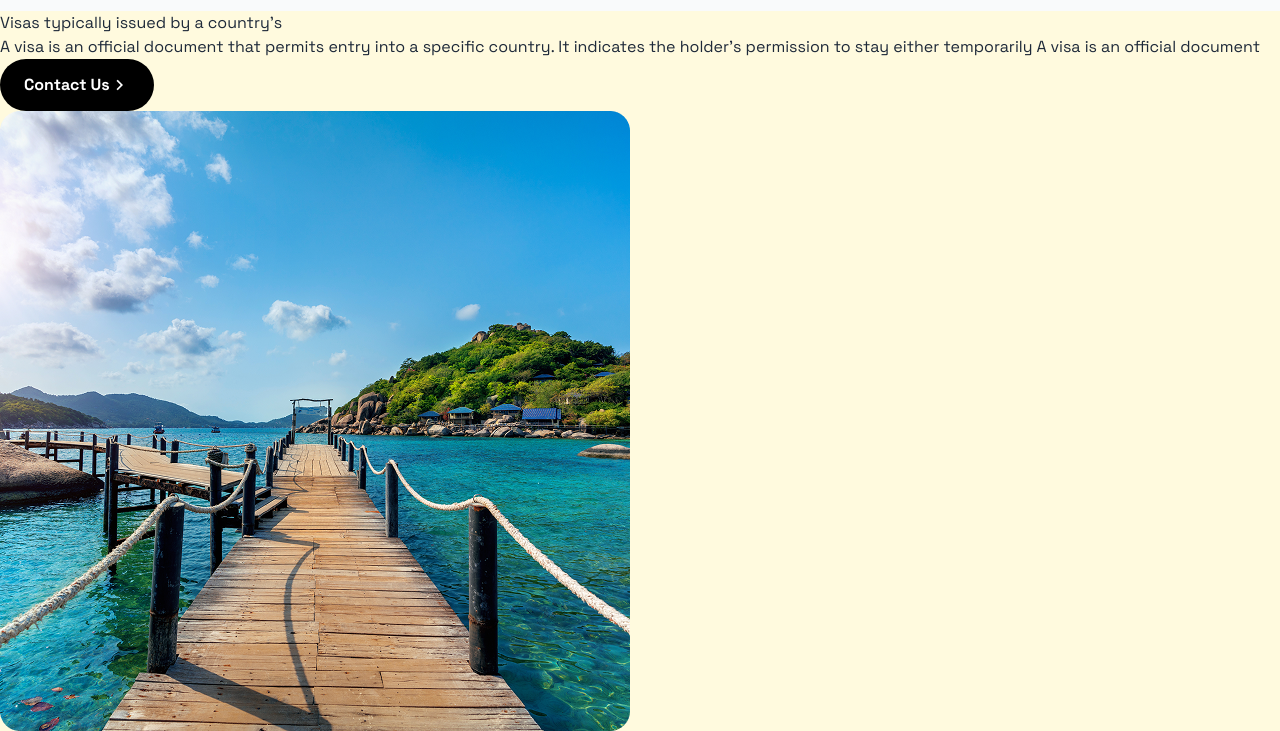
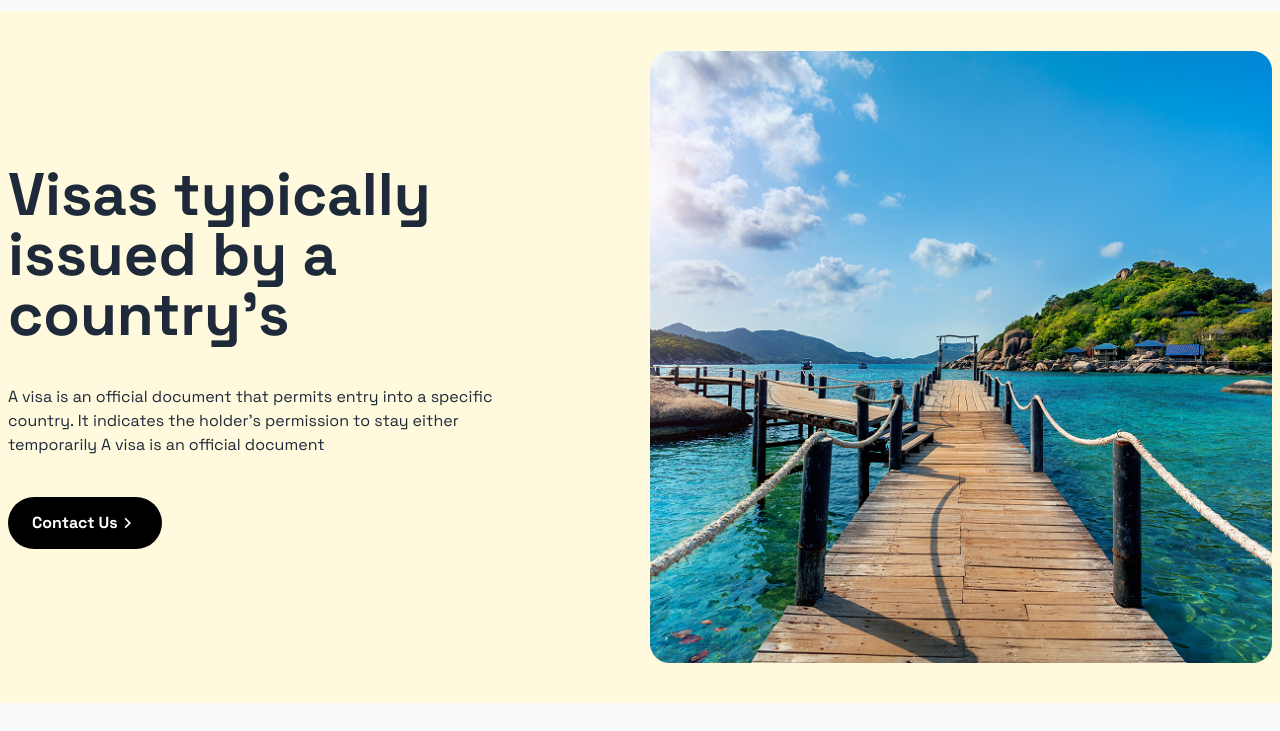
Before and after one commit to kawserbappy1/terversy-tailwindcss-project, a website: page index.html in a window 1280 px wide. Shown: the part 69-800 px from the top of the page. Drawn offline with nearby package versions, Linux system fonts and the light colour scheme.

Commit message:
banner area added

```diff
--- a/index.html
+++ b/index.html
@@ -66,17 +66,17 @@
         <!-- banner area  -->
 
         <div class="bg-primary">
-            <div class="container mx-auto">
-                <div class="banner-text">
-                    <h1>Visas typically issued by a country's</h1>
-                    <p> A visa is an official document that permits entry into a specific country. It indicates the holder's permission to stay either temporarily  A visa is an official document </p>
-                    <button class="flex items-center bg-black px-4 py-2 md:px-6 md:py-3  rounded-full cursor-pointer transition-all duration-500 group hover:bg-[#EEF6E7]">
+            <div class="container mx-auto flex flex-col-reverse md:flex-row items-center gap-5 px-2 py-10">
+                <div class="flex-1">
+                    <h1 class="text-5xl md:text-6xl py-10 md:py-0 font-extrabold">Visas typically issued by a country's</h1>
+                    <p class="md:my-10 max-w-lg"> A visa is an official document that permits entry into a specific country. It indicates the holder's permission to stay either temporarily  A visa is an official document </p>
+                    <button class=" mt-5 md:mt-0 flex items-center bg-black px-4 py-2 md:px-6 md:py-3  rounded-full cursor-pointer transition-all duration-500 group hover:bg-[#EEF6E7]">
                     <span class="text-white font-bold capitalize transition-all duration-500 group-hover:text-accent">contact Us</span>
                     <i class="ri-arrow-right-s-line text-xl transition-all duration-500 text-white group-hover:text-accent"></i>
                 </button>
                 </div>
-                <div class="banner-area">
-                    <img src="./src/assests/banner-img.png" alt="">
+                <div class="flex-1 grid place-items-end">
+                    <img src="./src/assests/banner-img.png" alt="" class="">
                 </div>
             </div>
         </div>
```
Also changed, not shown: src/output.css.
